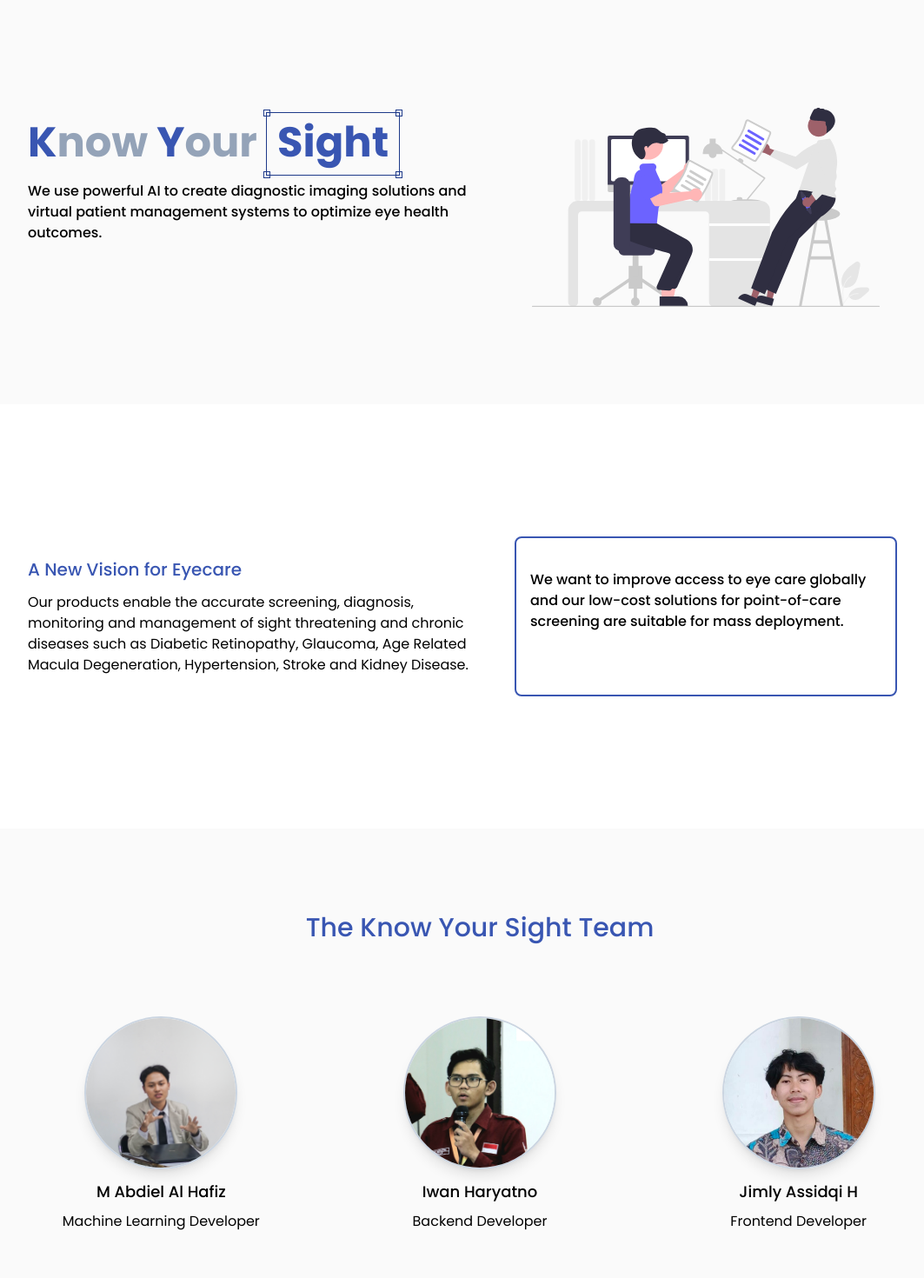
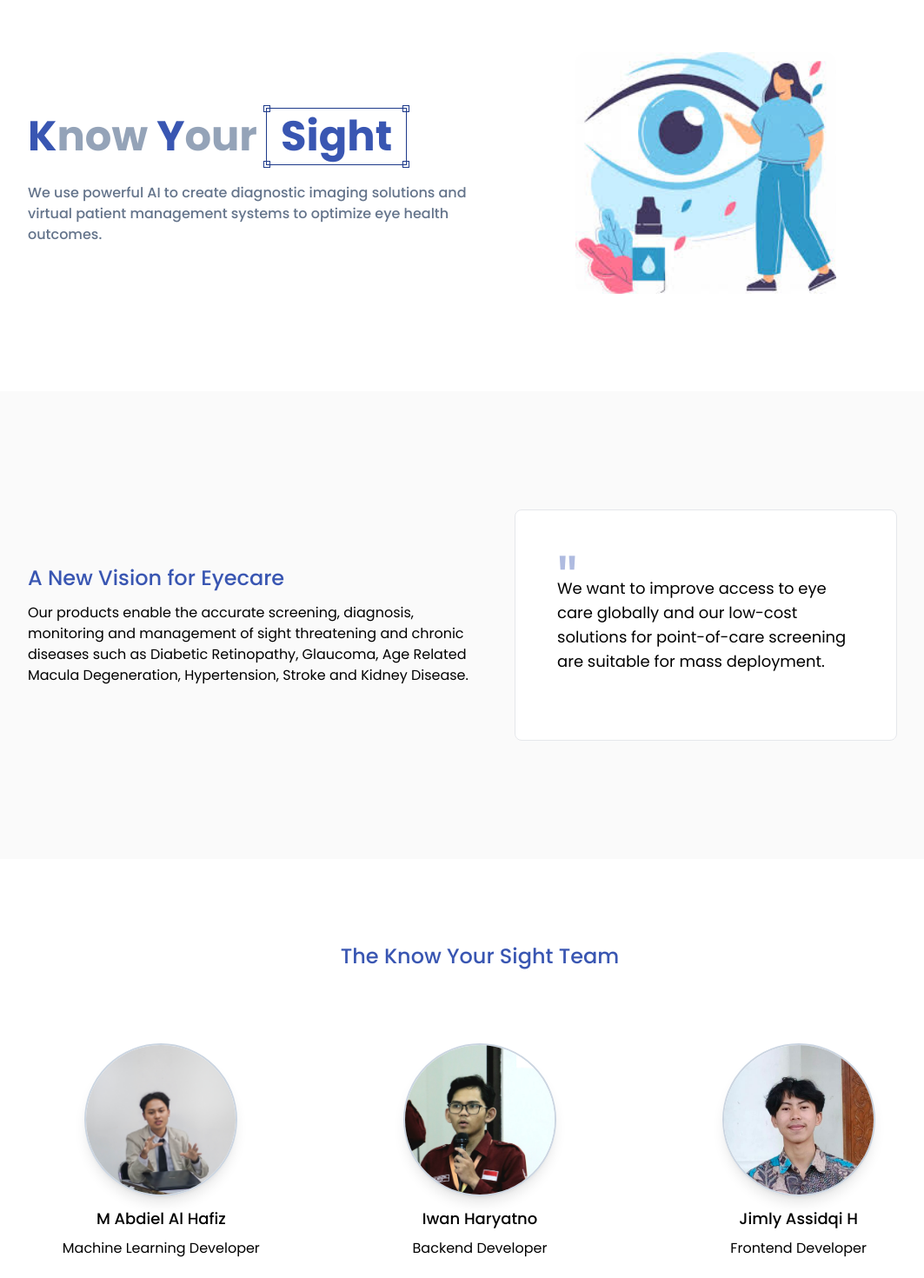
Before and after one commit to Jaya-Koding/know-your-sight, a React (Vite) app: page /about in a window 1280 px wide. Shown: the part 100-1570 px from the top of the page at 87% size, without its empty margins (88-1151 px from the left). Built offline with nearby package versions, Linux system fonts and the light colour scheme; a web font is replaced by a local one.

Commit message:
Second Commit

```diff
--- a/src/components/template/Contact.tsx
+++ b/src/components/template/Contact.tsx
@@ -8,7 +8,7 @@ const Contact:React.FC = () => {
           duration: 1000,
           offset: 100,
           easing: "ease-in-out",
-          once: true,
+          once: false,
         })
       })
   return (
@@ -16,19 +16,19 @@ const Contact:React.FC = () => {
         <div className='max-w-[1080px] mx-auto py-16 px-5'>
             <h5 data-aos="fade-right" className='text-3xl font-medium text-aksen'>Love to hear from you, <br /> Get it touch</h5>
             <form className='grid sm:grid-cols-2 mt-16 gap-5'>
-                <div>
+                <div data-aos="fade-up">
                     <label>Nama</label>
                     <input type="text" placeholder='Jhon Wick' className='mt-2 border rounded-md outline-none px-4 py-2 w-full' />
                 </div>
-                <div>
+                <div data-aos="fade-up">
                     <label>Email</label>
                     <input type="text" placeholder='jhonweick@gmail.com' className='mt-2 border rounded-md outline-none px-4 py-2 w-full' />
                 </div>
-                <div className='sm:col-span-2'>
+                <div data-aos="fade-up" className='sm:col-span-2'>
                     <label>Pesan</label>
                     <textarea placeholder='Halo' className='mt-2 border rounded-md outline-none px-4 py-2 w-full min-h-[200px] max-h-[200px]' />
                 </div>
-                <div className='col-start-2 flex items-center justify-end'>
+                <div data-aos="fade-up" className='sm:col-start-2 flex items-center justify-end'>
                     <Button type='submit'>Kirim</Button>
                 </div>
             </form>
--- a/src/components/template/Footer.tsx
+++ b/src/components/template/Footer.tsx
@@ -3,7 +3,7 @@ import React from 'react'
 const Footer:React.FC = () => {
   return (
     <div className='pt-20 pb-16 border-t max-w-[1080px] mx-auto'>
-      <p className='text-[12px] md:text-[14px] flex items-center gap-x-3 justify-center'><span>Copyright © 2024 Invfest All rights reserved.</span> | <span className='text-blue-500'>Privacy Policy</span> | <span className='text-blue-500'>Terms of Use</span></p>
+      <p className='text-[12px] md:text-[14px] flex items-center gap-x-3 justify-center'><span>Copyright © 2024 Know Your Sight. All rights reserved.</span></p>
     </div>
   )
 }
--- a/src/components/template/Navbar.tsx
+++ b/src/components/template/Navbar.tsx
@@ -51,9 +51,13 @@ const Navbar:React.FC = () => {
                 <Link to={'/'}><li className='py-3 px-5 hover:bg-slate-200 rounded flex items-center gap-x-2'><Home /> Home</li></Link>
                 <Link to={'/about'}><li className='py-3 px-5 hover:bg-slate-200 rounded flex items-center gap-x-2'><Info /> About</li></Link>
                 <Link to={'/detection'}><li className='py-3 px-5 hover:bg-slate-200 rounded flex items-center gap-x-2'><Eye /> Detection</li></Link>
-                <Link className='mx-auto' to={'/login'}>
-                  <Button className='w-full mt-5' type='button'>Login</Button>
-                </Link>
+                {user !== null?
+                  <Button onClick={handleLogout} className={'w-full mt-5 bg-red-500'} type='button'>Logout</Button>
+                :
+                  <Link className='mx-auto' to={'/login'}>
+                    <Button className='w-full mt-5' type='button'>Login</Button>
+                  </Link>
+                }
               </ul>
             </div>
           }
--- a/src/components/template/Step.tsx
+++ b/src/components/template/Step.tsx
@@ -59,7 +59,7 @@ const Step: React.FC = () => {
         <h4 data-aos="fade-right" data-aos-delay="200" className="text-3xl mt-2">Join Us on the Journey</h4>
       </div>
       <div className="grid lg:grid-cols-2 py-28">
-        <div className="pt-10 px-16 sm:px-40 lg:px-0">
+        <div className="pt-10 px-18 sm:px-40 lg:px-0">
           <img data-aos="fade-up" data-aos-delay="200" src={stepImage} />
         </div>
 
--- a/src/pages/AboutUs.tsx
+++ b/src/pages/AboutUs.tsx
@@ -1,6 +1,7 @@
 import React, { useEffect } from 'react'
 import AOS from 'aos'
-import working from './../assets/images/working.svg'
+import "aos/dist/aos.css"
+import hero5 from './../assets/images/hero5.jpg'
 import Navbar from '../components/template/Navbar'
 import abdil from '../assets/images/abdil.png'
 import jimly from '../assets/images/jimly.jpg'
@@ -12,62 +13,61 @@ const AboutUs:React.FC = () => {
           duration: 1000,
           offset: 100,
           easing: "ease-in-out",
-          once: true,
+          once: false,
         })
       })
   return (
     <>
     <Navbar/>
-    <div className=' bg-secondary'>
+    <div className=''>
         <div className='max-w-[1080px] mx-auto grid md:grid-cols-2 pt-56 pb-28 px-5 items-center'>
             <div>
-            <h1  className='text-4xl lg:text-5xl font-bold text-slate-400'><span className='text-aksen'>K</span>now <span className='text-aksen'>Y</span>our <span className='border relative border-blue-900 px-3 pb-1 text-aksen'>
+            <h1  className='text-4xl lg:text-5xl font-bold text-slate-400'><span className='text-aksen' data-aos="fade-left">K</span>now <span className='text-aksen' data-aos="fade-left" data-aos-delay="200">Y</span>our <span className='inline-block mt-2 sm:mt-0 border relative border-blue-900 px-4 py-2 text-aksen' data-aos="fade-right" data-aos-delay="500">
             Sight
             <div className="absolute w-[8px] h-[8px] border border-blue-900 left-[-4px] bottom-[-4px]"></div>
             <div className="absolute w-[8px] h-[8px] border border-blue-900 left-[-4px] top-[-4px]"></div>
             <div className="absolute w-[8px] h-[8px] border border-blue-900 right-[-4px] top-[-4px]"></div>
             <div className="absolute w-[8px] h-[8px] border border-blue-900 right-[-4px] bottom-[-4px]"></div>
             </span></h1>
-            <p className='text mt-5 mb-14 font-medium'>We use powerful AI to create diagnostic imaging solutions and virtual patient management systems to optimize eye health outcomes.</p>
+            <p className='text-slate-500 mt-5 mb-14 font-medium' data-aos="fade-right" data-aos-delay="700">We use powerful AI to create diagnostic imaging solutions and virtual patient management systems to optimize eye health outcomes.</p>
             </div>
 
-            <div className='hidden md:block'>
-                <div className="relative max-w-[400px] mx-auto">
-                    <img src={working} alt="" />
-                </div>
-            </div>
-        </div>
-    </div>
-    <div>
-        <div className='max-w-[1080px] mx-auto grid md:grid-cols-2 py-28 px-5 items-center'>
-            <div className=''>
-                <h6 className='text-xl text-aksen font-medium mb-3'>A New Vision for Eyecare</h6>
-                <p>Our products enable the accurate screening, diagnosis, monitoring and management of sight threatening and chronic diseases such as Diabetic Retinopathy, Glaucoma, Age Related Macula Degeneration, Hypertension, Stroke and Kidney Disease.</p>
-            </div>
-            <div className='border-2 rounded-lg border-aksen p-4 m-10'>
-                <p className='text mt-5 mb-14 font-medium'>We want to improve access to eye care globally and our low-cost solutions for point-of-care screening are suitable for mass deployment.</p>
+            <div className='hidden md:block -mt-16'>
+                <img src={hero5} data-aos="zoom-out" className='rounded-xl w-[300px] mx-auto' />
             </div>
         </div>
     </div>
     <div className='bg-secondary'>
+        <div className='max-w-[1080px] mx-auto grid md:grid-cols-2 py-24 px-5 items-center'>
+            <div className=''>
+                <h6 data-aos="fade-right" className='text-2xl text-aksen font-medium mb-3'>A New Vision for Eyecare</h6>
+                <p data-aos="fade-right" data-aos-delay="200">Our products enable the accurate screening, diagnosis, monitoring and management of sight threatening and chronic diseases such as Diabetic Retinopathy, Glaucoma, Age Related Macula Degeneration, Hypertension, Stroke and Kidney Disease.</p>
+            </div>
+            <div data-aos="fade-left" className='relative border bg-white rounded-lg py-7 px-12 m-10'>
+                <p className='absolute text-aksen opacity-40 text-[80px] inline-block'>"</p>
+                <p className='text-lg my-12'>We want to improve access to eye care globally and our low-cost solutions for point-of-care screening are suitable for mass deployment.</p>
+            </div>
+        </div>
+    </div>
+    <div className=''>
         <div className='max-w-[1080px] mx-auto py-24'>
-            <h4 className='text-center text-aksen font-medium text-3xl'>The Know Your Sight Team</h4>
+            <h4 data-aos="fade-up" className='text-center text-aksen font-medium text-2xl'>The Know Your Sight Team</h4>
             <div className='grid md:grid-cols-3 gap-5 mt-16'>
-                <div className='p-5 flex flex-col items-center hover:transition-all hover:bg-white hover:shadow-lg rounded-xl'>
+                <div data-aos="fade-up" className='p-5 flex flex-col items-center hover:transition-all hover:bg-secondary hover:shadow-lg rounded-xl'>
                     <div className='w-44 h-44 rounded-full overflow-hidden border-2 border-slate-300 shadow-lg'>
                         <img src={abdil} className='w-full h-full object-cover' />
                     </div>
                     <h5 className='text-lg font-medium mt-3 mb-2'>M Abdiel Al Hafiz</h5>
                     <p>Machine Learning Developer</p>
                 </div>
-                <div className='p-5 flex flex-col items-center hover:transition-all hover:bg-white hover:shadow-lg rounded-xl'>
+                <div data-aos="fade-up" data-aos-delay="200" className='p-5 flex flex-col items-center hover:transition-all hover:bg-secondary hover:shadow-lg rounded-xl'>
                     <div className='w-44 h-44 rounded-full overflow-hidden border-2 border-slate-300 shadow-lg'>
                         <img src={iwan} className='w-full h-full object-cover' />
                     </div>
                     <h5 className='text-lg font-medium mt-3 mb-2'>Iwan Haryatno</h5>
                     <p>Backend Developer</p>
                 </div>
-                <div className='p-5 flex flex-col items-center hover:transition-all hover:bg-white hover:shadow-lg rounded-xl'>
+                <div data-aos="fade-up" data-aos-delay="400" className='p-5 flex flex-col items-center hover:transition-all hover:bg-secondary hover:shadow-lg rounded-xl'>
                     <div className='w-44 h-44 rounded-full overflow-hidden border-2 border-slate-300 shadow-lg'>
                         <img src={jimly} className='w-full h-full object-cover' />
                     </div>
```
Also changed, not shown: src/components/template/Hero.tsx (+5 -5 lines), src/pages/Login.tsx (+11 -4 lines), src/pages/Register.tsx (+11 -4 lines), vercel.json (added).
